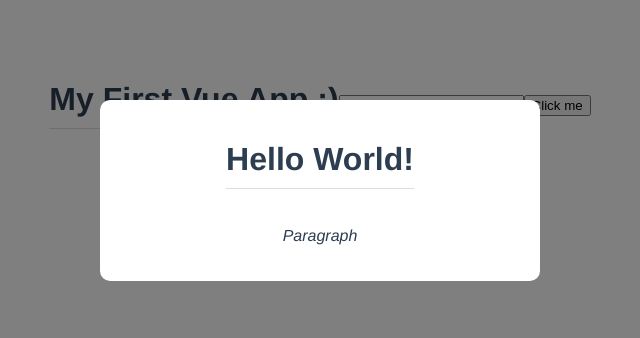
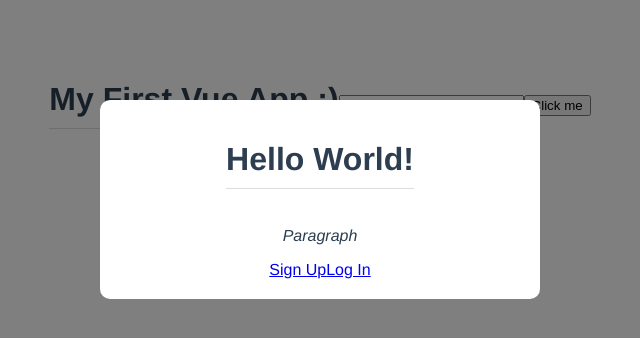
Before and after one commit to braden-w-tutorials/learn-vue-with-net-ninja, a Vue app in the folder modal-project/: page / in a window 1280 px wide. Both pictures are taken after a click on the button "Open modal". Shown: the top 338 px of the page, without its empty margins (320-960 px from the left). Built offline with nearby package versions, Linux system fonts and the light colour scheme.

Commit message:
Added named slots

```diff
--- a/modal-project/src/App.vue
+++ b/modal-project/src/App.vue
@@ -4,6 +4,10 @@
     <button @click="handleClick">Click me</button>
     <div v-if="showModal">
         <Modal theme="sale" @Close="toggleModal">
+            <template v-slot:links>
+                <a href="#">Sign Up</a>
+                <a href="#">Log In</a>
+            </template>
             <h1>Hello World!</h1>
             <p>Paragraph</p>
         </Modal>
--- a/modal-project/src/components/Modal.vue
+++ b/modal-project/src/components/Modal.vue
@@ -2,6 +2,9 @@
     <div class="backdrop" @click.self="closeModal">
         <div class="modal" :class="{ sale: theme === 'sale' }">
             <slot></slot>
+            <div class="actions">
+                <slot name="links"></slot>
+            </div>
         </div>
     </div>
 </template>
@@ -37,6 +40,15 @@ h1 {
     color: green;
     border: none;
 }
+
+.modal .actions a {
+    color: #333;
+    padding: 8px;
+    border: 1px solid #eee;
+    border-radius: 4px;
+    text-decoration: none;
+    margin: 10px;
+}
 /* .modal.sale {
     background: crimson;
     color: white;
```
